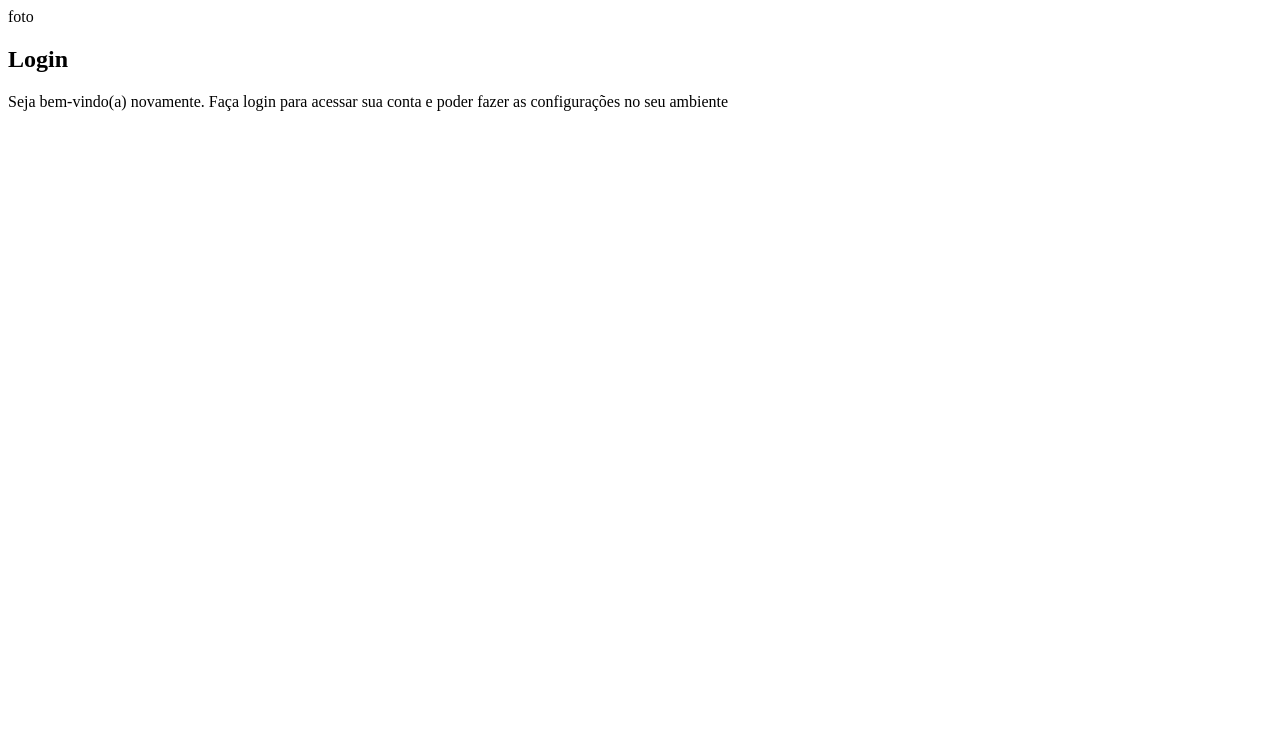
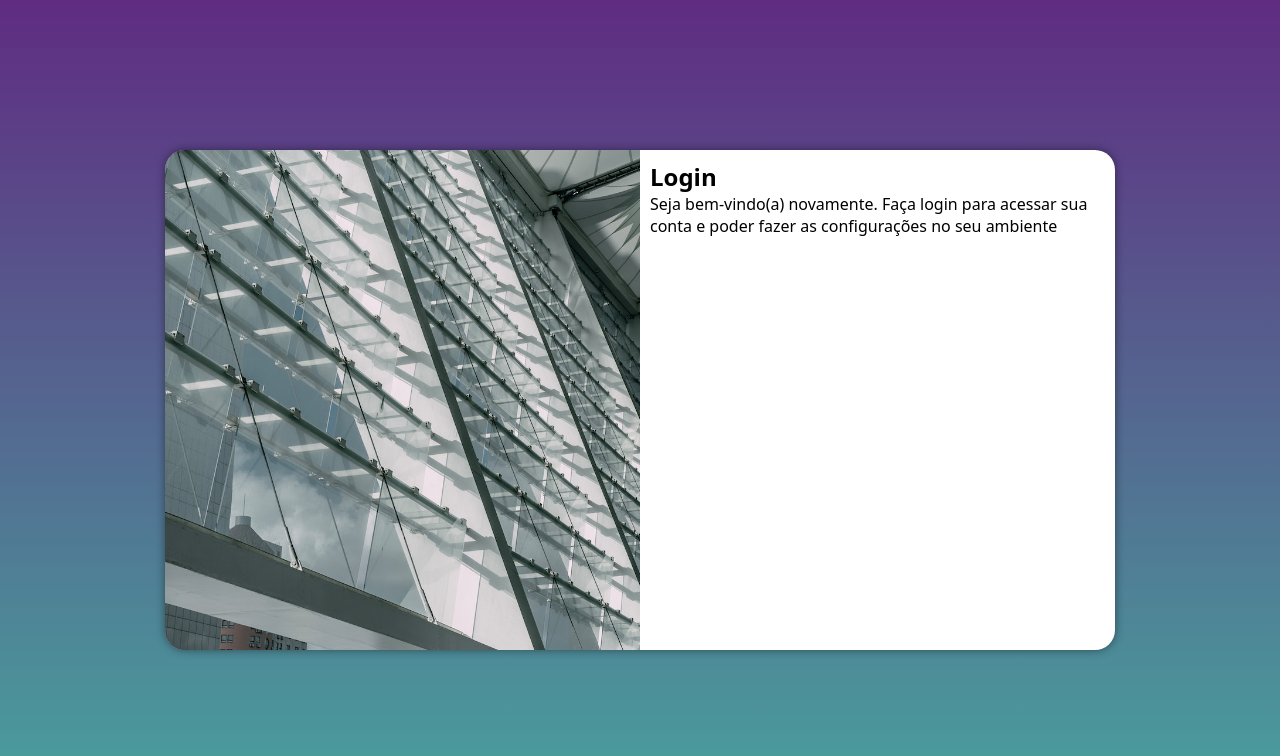
Before and after one commit to lucassantoscoelho/projeto-login, a plain HTML site: page index.html in a window 1280 px wide. Drawn offline with Linux system fonts and the light colour scheme.

Commit message:
media query para outras telas

```diff
--- /dev/null
+++ b/estilo/media-query.css
@@ -0,0 +1,43 @@
+@charset "UTF-8";
+
+@media screen and (min-width: 768px) and (max-width: 992px){
+    body {
+        background-image: linear-gradient(to top, #49a09d, #5f2c82);
+    }
+
+    section#login {
+        width: 80vw;
+    }
+
+    section#login > div#imagem {
+        float: left;
+        width: 30%;
+        height: 100%;
+    }
+
+    section#login > div#formulario {
+        float: right;
+        width: 70%;
+    }
+}
+
+@media screen and (min-width: 992px) {
+    body {
+        background-image: linear-gradient(to top, #49a09d, #5f2c82);
+    }
+
+    section#login {
+        width: 950px;
+    }
+
+    section#login > div#imagem {
+        float: left;
+        width: 50%;
+        height: 100%;
+    }
+
+    section#login > div#formulario {
+        float: right;
+        width: 50%;
+    }
+}
--- a/estilos/style.css
+++ b/estilos/style.css
@@ -5,3 +5,51 @@
     Verde: #49a09d
     Lilás: #5f2c82
 */
+
+* {
+    font-family: system-ui, -apple-system, BlinkMacSystemFont, 'Segoe UI', Roboto, Oxygen, Ubuntu, Cantarell, 'Open Sans', 'Helvetica Neue', sans-serif;
+    padding: 0px;
+    margin: 0px;
+    box-sizing: border-box;
+}
+
+body, html {
+    background-color: #5f2c82;
+    height: 100vh;
+    width: 100vw;
+}
+
+main {
+    position: relative;
+    height: 100vh;
+    width: 100vw;
+}
+
+section#login {
+    position: absolute;
+    top: 50%;
+    left: 50%;
+    transform: translate(-50%, -50%);
+    overflow: hidden;
+
+    background-color: white;
+    width: 250px;
+    height: 500px;
+    border-radius: 20px;
+    box-shadow: 0px 0px 10px rgba(0, 0, 0, 0.450);
+    transition: width 0.3s, height 0.3s;
+    transition-timing-function: ease;
+}
+
+section#login > div#imagem {
+    display: block;
+    background: #5f2c82 url(../imagens/pexels-vitaliy-izonin-9941259.jpg) no-repeat;
+    background-size: cover;
+    height: 200px;
+}
+
+section#login > div#formulario {
+    display: block;
+    padding: 10px;
+
+}
--- a/index.html
+++ b/index.html
@@ -6,12 +6,13 @@
     <meta name="viewport" content="width=device-width, initial-scale=1.0">
     <title>Login</title>
     <link rel="stylesheet" href="estilos/style.css">
+    <link rel="stylesheet" href="estilo/media-query.css">
 </head>
 <body>
     <main>
         <section id="login">
             <div id="imagem">
-                foto
+
             </div>
             <div id="formulario">
                 <h1>Login</h1>
```
